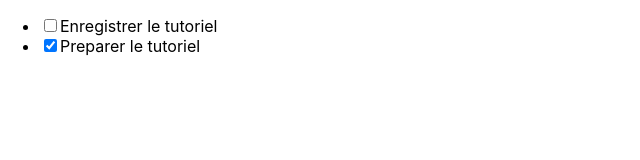
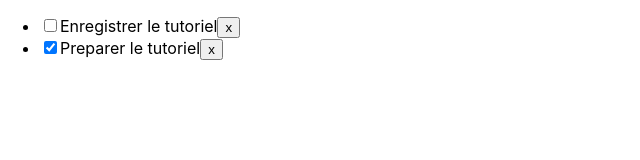
Before and after one commit to lgiacalo/wcs-react, a React (Create React App) app in the folder react-redux/: page / in a window 1280 px wide. Shown: the top 160 px of the page, without its empty margins (0-640 px from the left). Built offline with nearby package versions, Linux system fonts and the light colour scheme.

Commit message:
add DELETE_TODO_ACTION

```diff
--- a/react-redux/src/components/TodoList.jsx
+++ b/react-redux/src/components/TodoList.jsx
@@ -1,9 +1,9 @@
 import { useCallback } from "react";
 import { connect, useSelector, useDispatch } from "react-redux";
 import { todosSelector } from "../store/todosSelectors";
-import { toggleTodoAction } from "../store/todosActions";
+import { deleteTodoAction, toggleTodoAction } from "../store/todosActions";
 
-function TodoItem({ todo, onToggle }) {
+function TodoItem({ todo, onToggle, onDelete }) {
   return (
     <li>
       <label>
@@ -13,16 +13,22 @@ function TodoItem({ todo, onToggle }) {
           onChange={() => onToggle(todo)}
         />
         {todo.title}
+        <button onClick={() => onDelete(todo)}>x</button>
       </label>
     </li>
   );
 }
 
-export function TodoList({ todos, onToggle }) {
+export function TodoList({ todos, onToggle, onDelete }) {
   return (
     <ul>
       {todos.map((todo) => (
-        <TodoItem todo={todo} onToggle={onToggle} key={todo.id} />
+        <TodoItem
+          todo={todo}
+          onToggle={onToggle}
+          key={todo.id}
+          onDelete={onDelete}
+        />
       ))}
     </ul>
   );
@@ -37,8 +43,14 @@ export function TodoListStore() {
     },
     [dispatch]
   );
+  const onDelete = useCallback(
+    (todo) => {
+      dispatch(deleteTodoAction(todo));
+    },
+    [dispatch]
+  );
 
-  return <TodoList todos={todos} onToggle={onToggle} />;
+  return <TodoList todos={todos} onToggle={onToggle} onDelete={onDelete} />;
 }
 
 // export const TodoListStore = connect(
--- a/react-redux/src/store/todosActions.js
+++ b/react-redux/src/store/todosActions.js
@@ -1,6 +1,11 @@
-import { UPDATE_TODO_ACTION } from "./todosReducer";
+import { UPDATE_TODO_ACTION, DELETE_TODO_ACTION } from "./todosReducer";
 
 export const toggleTodoAction = (todo) => ({
   type: UPDATE_TODO_ACTION,
   payload: { ...todo, completed: !todo.completed },
 });
+
+export const deleteTodoAction = (todo) => ({
+  type: DELETE_TODO_ACTION,
+  payload: todo.id,
+});
--- a/react-redux/src/store/todosReducer.js
+++ b/react-redux/src/store/todosReducer.js
@@ -14,6 +14,7 @@ const initialState = [
 
 export const ADD_TODO_ACTION = "ADD_TODO_ACTION";
 export const UPDATE_TODO_ACTION = "UPDATE_TODO_ACTION";
+export const DELETE_TODO_ACTION = "DELETE_TODO_ACTION";
 
 export function todosReducer(state = initialState, action) {
   switch (action.type) {
@@ -25,6 +26,8 @@ export function todosReducer(state = initialState, action) {
           return { ...todo, ...action.payload };
         return todo;
       });
+    case DELETE_TODO_ACTION:
+      return state.filter((todo) => todo.id !== action.payload);
     default:
       return state;
   }
```
